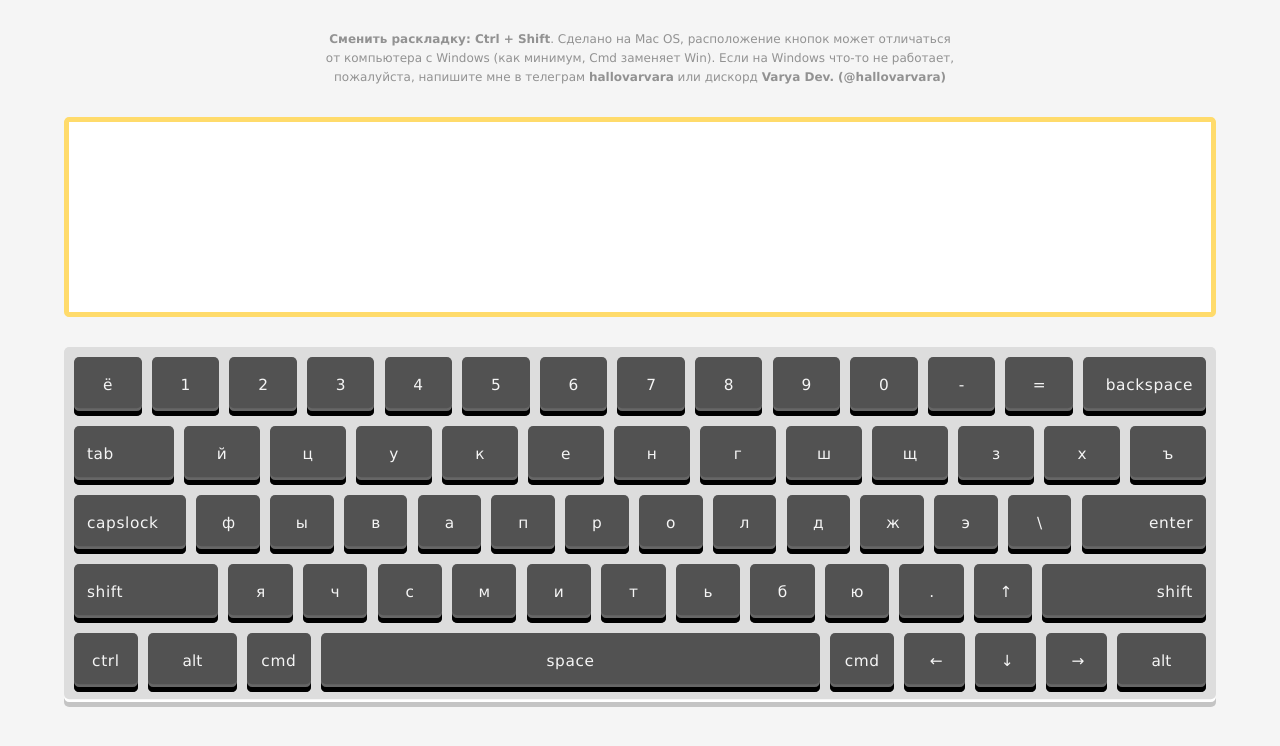
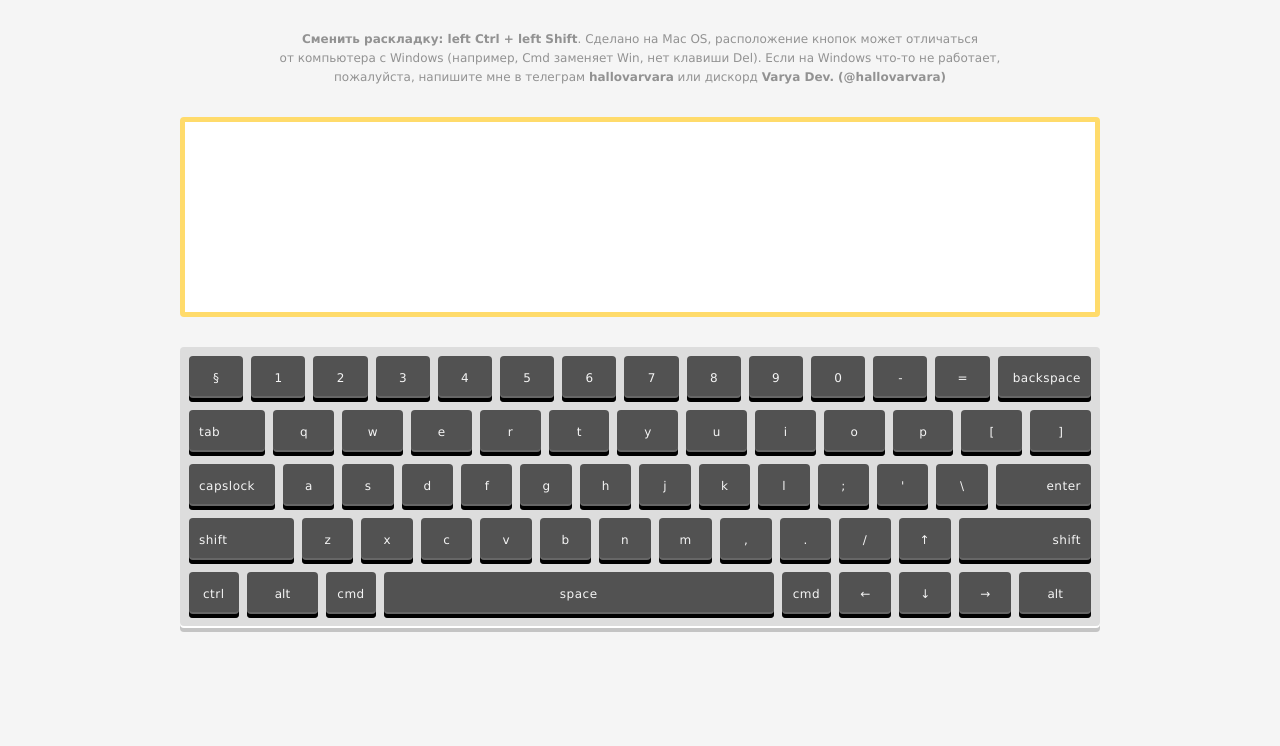
Before and after one commit to hallovarvara/virtual-keyboard, a website with bundled scripts: page index.html in a window 1280 px wide. Built offline with nearby package versions, Linux system fonts and the light colour scheme.

Commit message:
feat: save language, connect virtual and real keyboard, add responsive styles

```diff
--- a/package.json
+++ b/package.json
@@ -5,7 +5,8 @@
   "main": "index.js",
   "scripts": {
     "test": "echo \"Error: no test specified\" && exit 1",
-    "style" : "sass --watch ./src/sass/main.scss ./src/style.css"
+    "style" : "sass --watch ./src/sass/main.scss ./src/style.css",
+    "lint" : "eslint . --fix"
   },
   "repository": {
     "type": "git",
--- a/src/keys.js
+++ b/src/keys.js
@@ -125,7 +125,7 @@ export default [
   }, {
     code: 'AltLeft', isSpecial: true, name: 'alt', classes: 'alt alt__left', row: 4, place: 1,
   }, {
-    code: 'MetaLeft', isSpecial: true, name: 'cmd', classes: 'cmd cmd__left', row: 4, place: 2, // TODO: обработчик на event.key='Meta'
+    code: 'MetaLeft', isSpecial: true, name: 'cmd', classes: 'cmd cmd__left', row: 4, place: 2,
   }, {
     code: 'Space', isSpecial: true, name: 'space', classes: 'space', changeWith: (value) => `${value} `, row: 4, place: 3,
   }, {
--- a/src/sass/abstracts/_mixins.scss
+++ b/src/sass/abstracts/_mixins.scss
@@ -2,3 +2,8 @@
   box-shadow: inset 0 0-$volume+0.2vw $color,
               inset 0 0-$volume lighten($color, 40%);
 }
+
+@mixin makeMaxVolume($color: black) {
+  box-shadow: inset 0 0-$max-volume+2px $color,
+              inset 0 0-$max-volume lighten($color, 40%);
+}
--- a/src/sass/abstracts/_variables.scss
+++ b/src/sass/abstracts/_variables.scss
@@ -6,3 +6,8 @@ $light: whitesmoke;
 // Settings
 $borderRadius: 0.4vw;
 $volume: 0.6vw;
+
+// Responsive
+$max-borderRadius: 4px;
+$max-volume: 6px;
+$container-max-width: 920px;
--- a/src/sass/base/_base.scss
+++ b/src/sass/base/_base.scss
@@ -9,7 +9,7 @@ body {
 
 p {
   @extend %container;
-  max-width: 670px;
+  max-width: 760px;
 
   text-align: center;
 
--- a/src/sass/components/_keyboard.scss
+++ b/src/sass/components/_keyboard.scss
@@ -94,3 +94,45 @@ button {
     text-align: right;
   }
 }
+
+@media (min-width: 1024px) {
+  .keyboard {
+    width: $container-max-width;
+
+    border-radius: $max-borderRadius;
+    @include makeMaxVolume(darken($gray, 10%));
+  }
+
+  button {
+    margin: 4px;
+    padding: 16px 21px 18px;
+
+    min-width: unset;
+    min-height: unset;
+
+    font-size: 12px;
+    line-height: 12px;
+
+    border-radius: $max-borderRadius;
+    @include makeMaxVolume();
+  }
+
+  .tab,
+  .backspace,
+  .del,
+  .shift,
+  .capslock,
+  .enter,
+  .space,
+  .ctrl,
+  .opt,
+  .cmd {
+    padding-left: 10px;
+    padding-right: 10px;
+    letter-spacing: 0.05rem;
+  }
+
+  .shift__right {
+    flex-grow: 11.9;
+  }
+}
--- a/src/sass/components/_textarea.scss
+++ b/src/sass/components/_textarea.scss
@@ -4,7 +4,7 @@
   @extend %container;
   height: 200px;
 
-  font: 2.2rem "Courier", "Courier New", monospace;
+  font: 2.2rem "Courier New", "Courier", monospace;
 
   background-color: white;
   @extend %borderRadius;
@@ -17,3 +17,11 @@
 .text:focus {
   outline: none;
 }
+
+@media (min-width: 1024px) {
+  .text {
+    max-width: $container-max-width;
+
+    border-radius: $max-borderRadius;
+  }
+}
--- a/src/script.js
+++ b/src/script.js
@@ -1,24 +1,21 @@
 import KEYS from './keys.js';
 
-// Create hint
+window.onload = () => {
   const hint = document.createElement('p');
-hint.innerHTML = '<strong>Сменить раскладку: Ctrl + Shift</strong>. Сделано на&nbsp;Mac&nbsp;OS, расположение кнопок может отличаться от&nbsp;компьютера с&nbsp;Windows (как минимум, Cmd заменяет Win). Если на&nbsp;Windows что-то не&nbsp;работает, пожалуйста, напишите мне в&nbsp;телеграм <strong>hallovarvara</strong> или дискорд <strong>Varya Dev. (@hallovarvara)</strong>';
+  hint.innerHTML = '<strong>Сменить раскладку: left Ctrl + left Shift</strong>. Сделано на&nbsp;Mac&nbsp;OS, расположение кнопок может отличаться от&nbsp;компьютера с&nbsp;Windows (например, Cmd заменяет Win, нет клавиши Del). Если на&nbsp;Windows что-то не&nbsp;работает, пожалуйста, напишите мне в&nbsp;телеграм <strong>hallovarvara</strong> или дискорд <strong>Varya Dev. (@hallovarvara)</strong>';
 
-// Create textarea
   const textarea = document.createElement('textarea');
   textarea.classList.add('text');
 
-// Add hint & textarea to document
   document.querySelector('body').append(hint, textarea);
 
-// Create and add keyboard to document
   const keyboardView = document.createElement('div');
   keyboardView.classList.add('keyboard');
   document.body.append(keyboardView);
 
   class Keyboard {
     constructor(keys) {
-    this.language = 'ru';
+      this.language = this.getLanguage();
       this.keys = keys;
       this.capslockPressed = false;
       this.shiftPressed = false;
@@ -60,12 +57,31 @@ class Keyboard {
       });
     }
 
-  switchShift(shift, restoreDefault = false) {
+    setLanguage(language = this.language) {
+      localStorage.setItem('language', language);
+      return this;
+    }
+
+    getLanguage() {
+      let currentLanguage = 'en';
+      if (localStorage.getItem('language') === null) {
+        this.setLanguage(currentLanguage);
+      } else {
+        currentLanguage = localStorage.getItem('language');
+      }
+      return currentLanguage;
+    }
+
+    switchLanguage() {
+      if (this.shiftPressed && this.ctrlPressed) {
+        this.language = (this.language === 'en') ? 'ru' : 'en';
+        this.setLanguage(this.language);
+      }
+    }
+
+    switchShift(shift) {
       if (shift.id === 'ShiftRight' || shift.id === 'ShiftLeft') {
         this.shiftPressed = !this.shiftPressed;
-      this.updateButtons();
-    } else if (restoreDefault && this.shiftPressed) {
-      this.shiftPressed = false;
         this.updateButtons();
       }
     }
@@ -134,6 +150,12 @@ document.addEventListener('mousedown', (event) => {
         keyboard.updateTextarea(event.target);
       }
       keyboard.switchShift(event.target);
+
+      if (event.target.id === 'ControlLeft') {
+        keyboard.ctrlPressed = true;
+      }
+
+      keyboard.switchLanguage();
     }
   });
 
@@ -143,13 +165,16 @@ document.addEventListener('mouseup', (event) => {
         keyboard.deactivateButton(event.target.id);
       }
       keyboard.switchShift(event.target);
+
+      if (event.target.id === 'ControlLeft') {
+        keyboard.ctrlPressed = false;
+      }
     }
   });
 
   document.addEventListener('click', (event) => {
     keyboard.deactivateAllButtons();
     keyboard.switchCapslock(event.target);
-  // keyboard.switchShift(-1, true);
 
     if (event.target.id === 'CapsLock') {
       if (event.target.classList.contains('active')) {
@@ -173,6 +198,12 @@ document.addEventListener('keydown', (event) => {
     if (event.code === 'CapsLock') {
       keyboard.switchCapslock(virtualButton);
     }
+
+    if (event.code === 'ControlLeft') {
+      keyboard.ctrlPressed = true;
+    }
+
+    keyboard.switchLanguage();
   });
 
   document.addEventListener('keyup', (event) => {
@@ -190,7 +221,11 @@ document.addEventListener('keyup', (event) => {
       keyboard.deactivateAllButtons();
     }
 
+    if (event.code === 'ControlLeft') {
+      keyboard.ctrlPressed = false;
+    }
   });
 
   textarea.focus();
   textarea.addEventListener('blur', () => textarea.focus());
+};
```
Also changed, not shown: src/style.css, 1 other file. Lines whose indentation alone changed are shown as unchanged.
